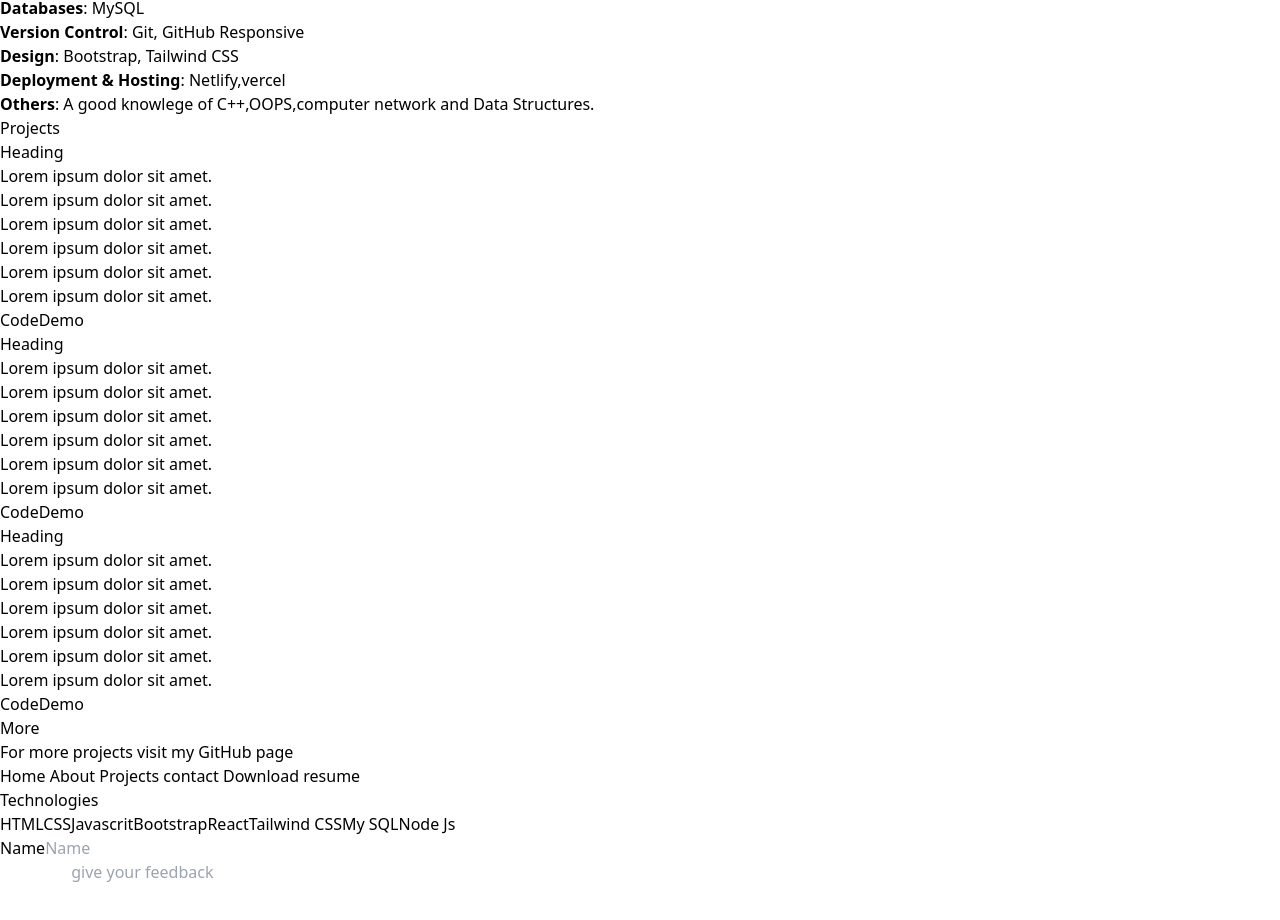
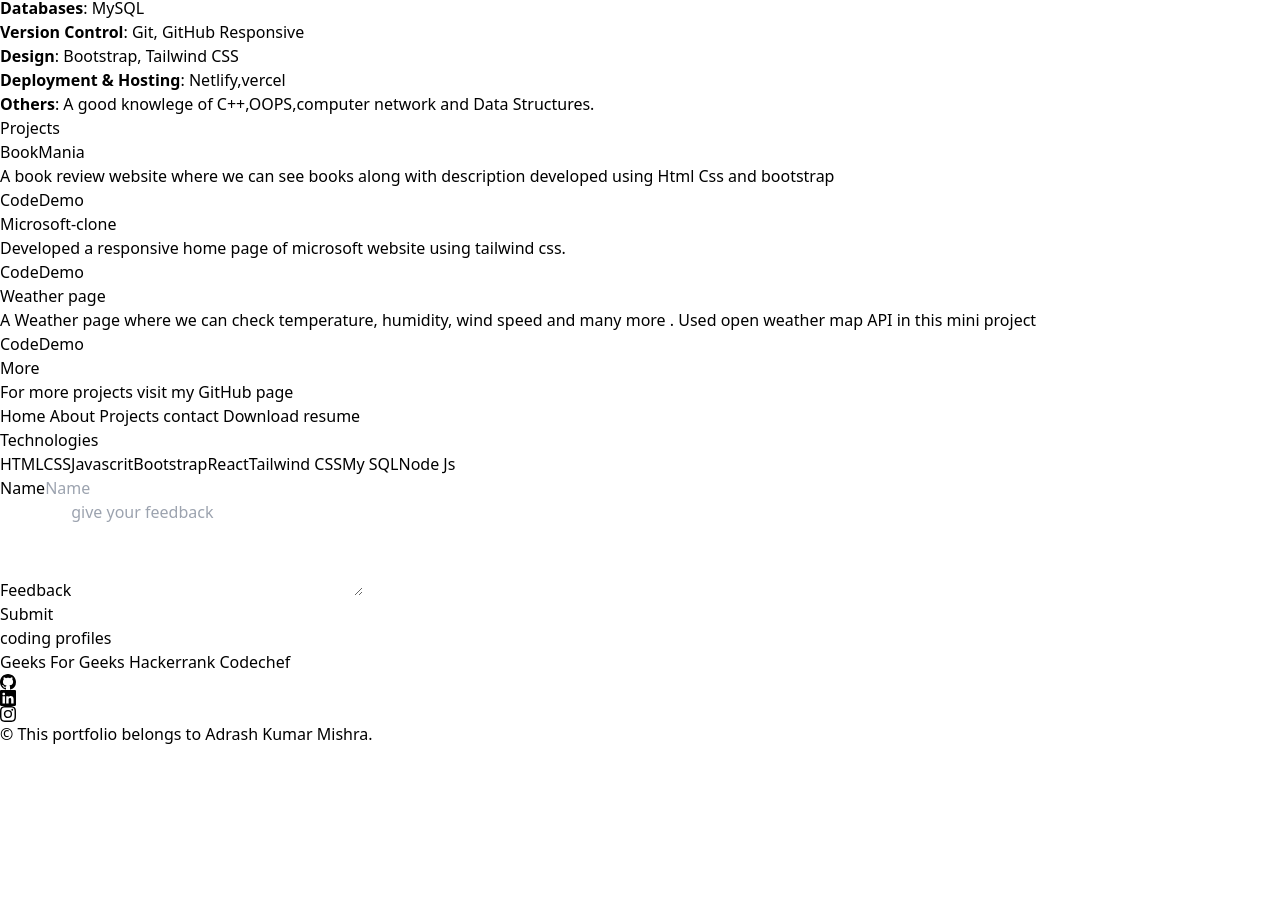
Before and after one commit to adarsh4489/portfolio, a React (Create React App) app: page / in a window 1280 px wide. Shown: the part 1636-2556 px from the top of the page. After the commit the page ends 2382 px from the top, so only its background shows below. Built offline with nearby package versions, Linux system fonts and the light colour scheme.

Commit message:
projects section done

```diff
--- a/src/Components/card.js
+++ b/src/Components/card.js
@@ -1,27 +1,21 @@
 import React from "react";
 
-function card() {
+function card({ heading, description, githubLink, livelink}) {
+
   return (
     <>
-      <div className="flex flex-1 flex-col text-center p-2 bg-blue-900 rounded-xl">
-        <h2 className="text-3xl"> Heading</h2>
+      <div className="flex flex-1 flex-col text-center p-2 bg-blue-900 rounded-xl py-8 opacity-90 hover:bg-opacity-60">
+        <h2 className="text-3xl font-bold text-green-300"> {heading}</h2>
 
-        <p className="text-lg">
-          <ul>Lorem ipsum dolor sit amet.</ul>
-          <ul>Lorem ipsum dolor sit amet.</ul>
-          <ul>Lorem ipsum dolor sit amet.</ul>
-          <ul>Lorem ipsum dolor sit amet.</ul>
-          <ul>Lorem ipsum dolor sit amet.</ul>
-          <ul>Lorem ipsum dolor sit amet.</ul>
-        </p>
+        <p className="text-lg py-2  text-white">{description}</p>
         <div className=" flex gap-4 my-2 justify-center">
-          <a href="/">
-            <button className="text-center py-2 px-6 rounded-lg text-black font-semibold text-lg bg-white ">
+          <a href={githubLink}>
+            <button className="hover:bg-white hover:rounded-lg hover:text-blue-900 text-center py-2 px-6 rounded-lg text-black  text-lg bg-emerald-600 font-bold">
               Code
             </button>
           </a>
-          <a href="/">
-            <button className="text-center py-2 px-6 rounded-lg text-white text-lg bg-red-300 ">
+          <a href={livelink}>
+            <button className="hover:bg-white hover:rounded-lg hover:text-blue-900 text-center py-2 px-6 rounded-lg text-white text-lg bg-purple-700 font-bold ">
               Demo
             </button>
           </a>
--- a/src/Components/footer.js
+++ b/src/Components/footer.js
@@ -1,5 +1,5 @@
 import React from "react";
-import { BsGithub, BsInstagram, BsLinkedin, BsMailbox2 } from "react-icons/bs";
+import { BsGithub, BsInstagram, BsLinkedin } from "react-icons/bs";
 function footer() {
   return (
     <>
@@ -121,21 +121,21 @@
         </div>
 
         <div className="flex flex-row justify-center gap-10  text-white">
-          <span>
+          <span className=" hover:bg-white hover:rounded-lg hover:text-blue-900 ">
             <a href="https://github.com/adarsh4489">
               <BsGithub />
             </a>
           </span>
-          <span>
+          <span className=" hover:bg-white hover:rounded-lg hover:text-blue-900 ">
             <a href="https://www.linkedin.com/in/adarsh-mishra-ad/">
               <BsLinkedin />
             </a>
           </span>
-          <span >
+          <span  className=" hover:bg-white hover:rounded-lg hover:text-blue-900 ">
             <a href="https://www.instagram.com/mishra_ad0111/?igshid=MzRlODBiNWFlZA%3D%3D">
               <BsInstagram />
             </a>
-          </span>
+          </span >
 
         </div>
 
--- a/src/Components/hero.js
+++ b/src/Components/hero.js
@@ -16,14 +16,12 @@
             I am a Frontend Developer
           </h2>
           <p className="w-2/3 my-2 text-lg text-black">
-
-           A dedicated software developer with a burning
-            passion for crafting extraordinary software and applications that
-            make a positive impact on people's lives worldwide. My journey in
-            the world of code is driven by one simple mantra: "Write code to
-            build useful stuff!"
+            A dedicated software developer with a burning passion for crafting
+            extraordinary software and applications that make a positive impact
+            on people's lives worldwide. My journey in the world of code is
+            driven by one simple mantra: "Write code to build useful stuff!"
           </p>
-          <button className="bg-slate-900 w-40 p-3 my-4 mx-1 rounded-lg text-white">
+          <button className="bg-slate-800 w-40 p-3 my-4 mx-1 font-semibold rounded-lg hover:bg-blue-400 hover:opacity-80 hover:text-black text-white">
             <a href="https://drive.google.com/file/d/1bGFdjWVguHYPdWOBG6-X9DdFSHgLfnbk/view">
               Download Resume
             </a>
--- a/src/Components/projects.js
+++ b/src/Components/projects.js
@@ -6,13 +6,30 @@
     <div id="project" className="bg-blue-300 py-8">
       <h2 className="text-center text-3xl font-bold">Projects</h2>
       <div className="flex flex-row gap-8 mx-6 my-6">
-        <Card />
-        <Card />
-        <Card />
+        <Card
+          heading="BookMania"
+          description="A book review website where we can see books along with description
+        developed using Html Css and bootstrap  "
+          githubLink="https://github.com/adarsh4489"
+          livelink="https://github.com/adarsh4489"
+        />
+        <Card
+          heading="Microsoft-clone"
+          description="Developed a responsive home page of microsoft website using tailwind css."
+          githubLink="https://github.com/adarsh4489"
+          livelink="https://github.com/adarsh4489"
+        />
+        <Card
+          heading="Weather page"
+          description=" A Weather page where we can check temperature, humidity, wind speed and many more .
+          Used open weather map API in this mini project"
+          githubLink="https://github.com/adarsh4489/weather-page"
+          livelink="https://weather-app-by-ad.netlify.app/"
+        />
       </div>
       <div className="text-center my-4">
         <a href="https://github.com/adarsh4489">
-          <button className="text-center py-2 px-6 rounded-lg text-white text-lg bg-blue-800 ">
+          <button className="text-center py-2 px-6 rounded-lg font-bold  hover:bg-blue-600 hover:opacity-80 hover:text-black text-white text-lg bg-blue-800 ">
             More
           </button>
           <p className="text-sm">For more projects visit my GitHub page</p>
```
